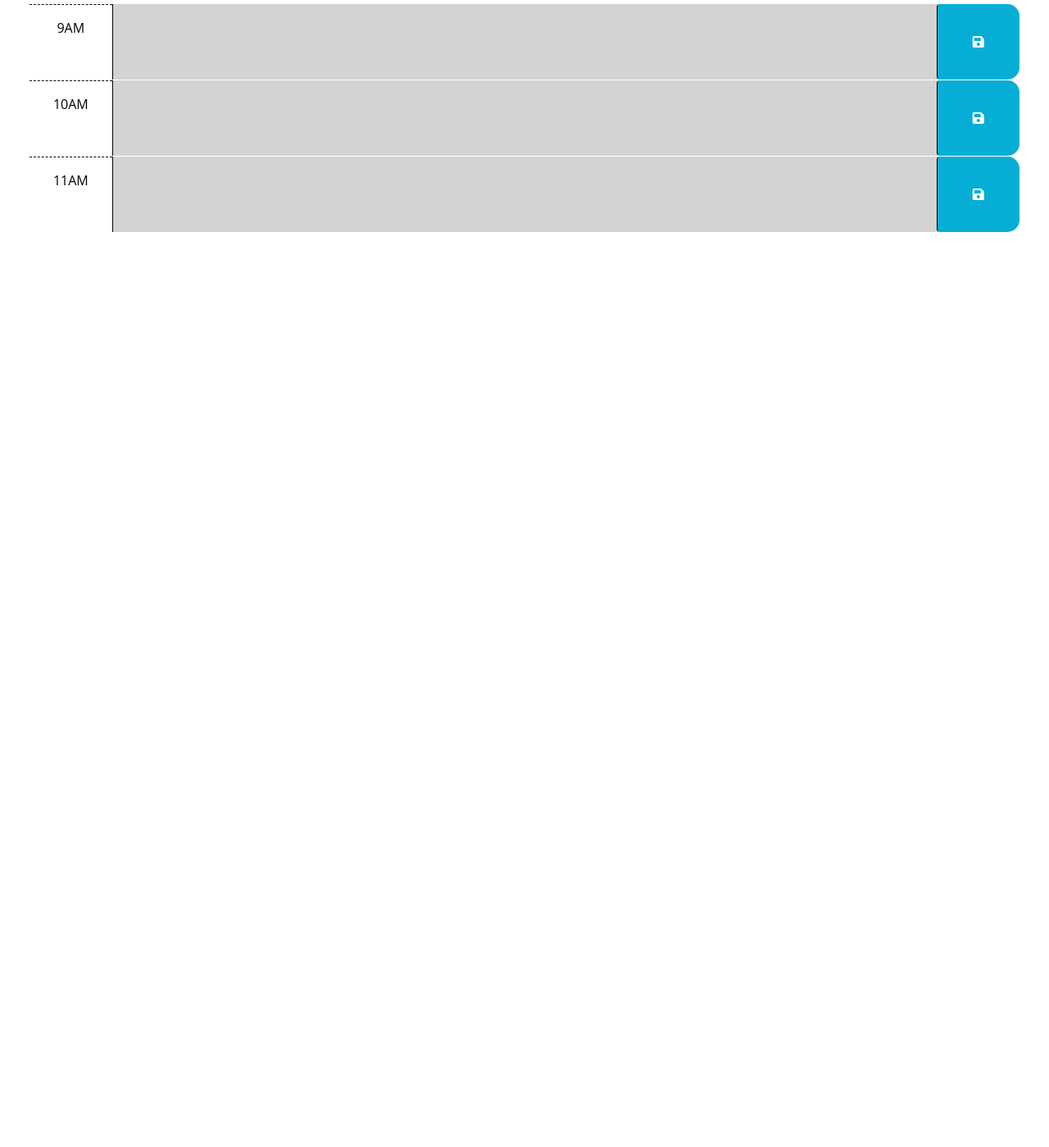
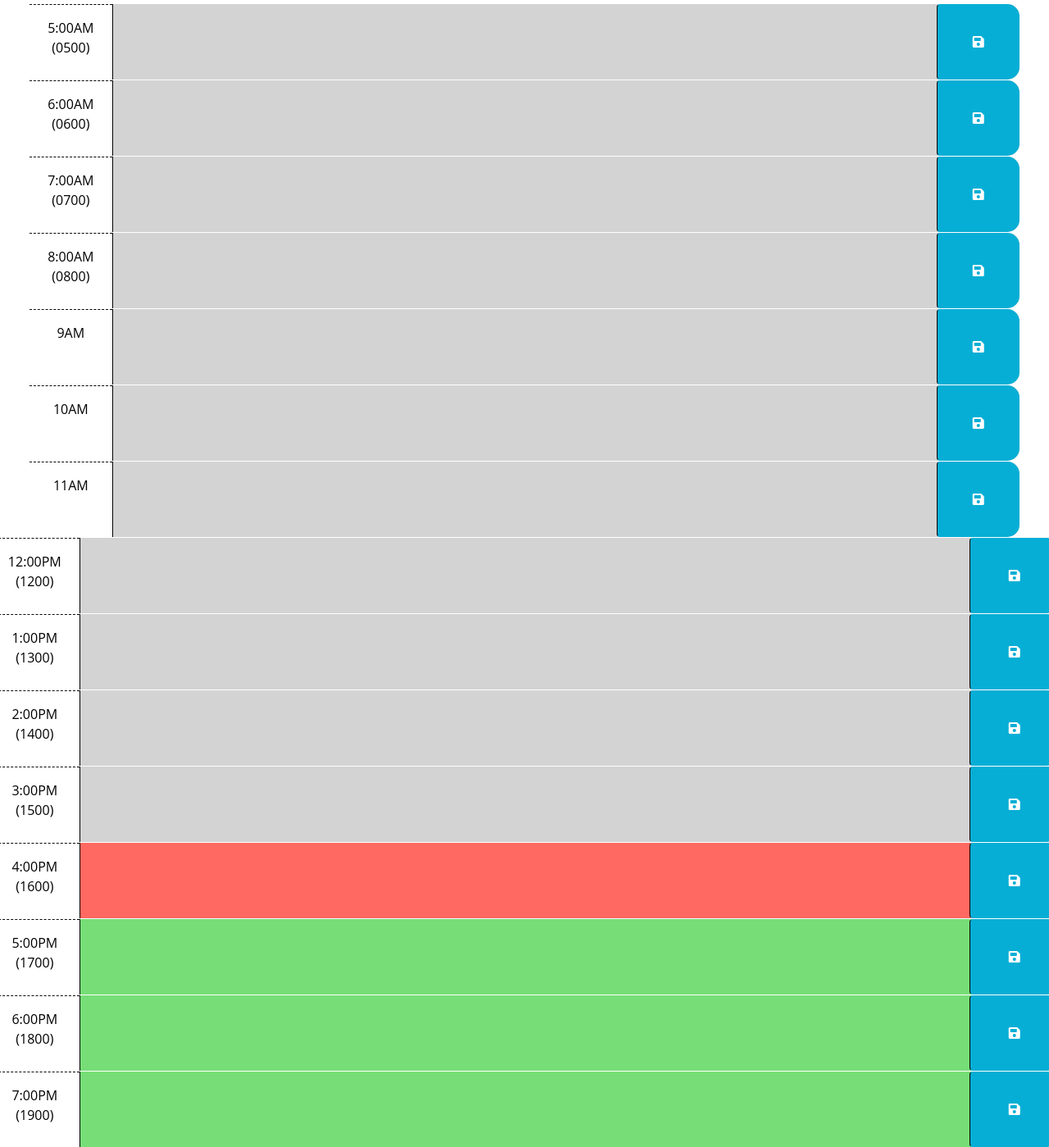
Before and after one commit to olivianit/work-day-planner, a plain HTML site: page Develop/index.html in a window 1280 px wide. Shown: the part 293-1692 px from the top of the page at 82% size. Before the commit the page ends 800 px from the top, so only its background shows below. Drawn offline with nearby package versions, Linux system fonts and the light colour scheme.

Commit message:
row time block

```diff
--- a/Develop/index.html
+++ b/Develop/index.html
@@ -25,11 +25,13 @@
   </head>
 
   <body>
-    <header class="p-5 mb-4">
+    <header class="p-5 mb-4 text-center header-style">
       <h1 class="display-3">Work Day Scheduler</h1>
       <p class="lead">A simple calendar app for scheduling your work day</p>
       <p id="currentDay" class="lead"></p>
     </header>
+
+
     <div class="container-fluid px-5">
       <!-- Use class for "past", "present", and "future" to apply styles to the
         time-block divs accordingly. The javascript will need to do this by
@@ -40,6 +42,37 @@
         in the finished product. Remember to delete this comment once the
         code is implemented.
         -->
+        <div id="hour-5" class="row time-block">
+          <div class="col-2 col-md-1 hour text-center py-3">5:00AM (0500)</div>
+          <textarea class="col-8 col-md-10 description" rows="3"> </textarea>
+          <button class="btn saveBtn col-2 col-md-1" aria-label="save">
+            <i class="fas fa-save" aria-hidden="true"></i>
+          </button>
+        </div>
+
+        <div id="hour-6" class="row time-block">
+          <div class="col-2 col-md-1 hour text-center py-3">6:00AM (0600)</div>
+          <textarea class="col-8 col-md-10 description" rows="3"> </textarea>
+          <button class="btn saveBtn col-2 col-md-1" aria-label="save">
+            <i class="fas fa-save" aria-hidden="true"></i>
+          </button>
+        </div>
+
+        <div id="hour-7" class="row time-block">
+          <div class="col-2 col-md-1 hour text-center py-3">7:00AM (0700)</div>
+          <textarea class="col-8 col-md-10 description" rows="3"> </textarea>
+          <button class="btn saveBtn col-2 col-md-1" aria-label="save">
+            <i class="fas fa-save" aria-hidden="true"></i>
+          </button>
+        </div>
+
+        <div id="hour-8" class="row time-block">
+          <div class="col-2 col-md-1 hour text-center py-3">8:00AM (0800)</div>
+          <textarea class="col-8 col-md-10 description" rows="3"> </textarea>
+          <button class="btn saveBtn col-2 col-md-1" aria-label="save">
+            <i class="fas fa-save" aria-hidden="true"></i>
+          </button>
+        </div>
 
       <!-- Example of a past time block. The "past" class adds a gray background color. -->
       <div id="hour-9" class="row time-block past">
@@ -74,6 +107,79 @@
     integrity="sha256-iu/zLUB+QgISXBLCW/mcDi/rnf4m4uEDO0wauy76x7U="
     crossorigin="anonymous"></script>
 
+    <div id="hour-12" class="row time-block">
+      <div class="col-2 col-md-1 hour text-center py-3">12:00PM (1200)</div>
+      <textarea class="col-8 col-md-10 description" rows="3"> </textarea>
+      <button class="btn saveBtn col-2 col-md-1" aria-label="save">
+        <i class="fas fa-save" aria-hidden="true"></i>
+      </button>
+    </div>
+
+    <div id="hour-13" class="row time-block">
+      <div class="col-2 col-md-1 hour text-center py-3">1:00PM (1300)</div>
+      <textarea class="col-8 col-md-10 description" rows="3"> </textarea>
+      <button class="btn saveBtn col-2 col-md-1" aria-label="save">
+        <i class="fas fa-save" aria-hidden="true"></i>
+      </button>
+    </div>
+
+    <div id="hour-14" class="row time-block">
+      <div class="col-2 col-md-1 hour text-center py-3">2:00PM (1400)</div>
+      <textarea class="col-8 col-md-10 description" rows="3"> </textarea>
+      <button class="btn saveBtn col-2 col-md-1" aria-label="save">
+        <i class="fas fa-save" aria-hidden="true"></i>
+      </button>
+    </div>
+
+    <div id="hour-15" class="row time-block">
+      <div class="col-2 col-md-1 hour text-center py-3">3:00PM (1500)</div>
+      <textarea class="col-8 col-md-10 description" rows="3"> </textarea>
+      <button class="btn saveBtn col-2 col-md-1" aria-label="save">
+        <i class="fas fa-save" aria-hidden="true"></i>
+      </button>
+    </div>
+
+    <div id="hour-16" class="row time-block">
+      <div class="col-2 col-md-1 hour text-center py-3">4:00PM (1600)</div>
+      <textarea class="col-8 col-md-10 description" rows="3"> </textarea>
+      <button class="btn saveBtn col-2 col-md-1" aria-label="save">
+        <i class="fas fa-save" aria-hidden="true"></i>
+      </button>
+    </div>
+
+    <div id="hour-17" class="row time-block">
+      <div class="col-2 col-md-1 hour text-center py-3">5:00PM (1700)</div>
+      <textarea class="col-8 col-md-10 description" rows="3"> </textarea>
+      <button class="btn saveBtn col-2 col-md-1" aria-label="save">
+        <i class="fas fa-save" aria-hidden="true"></i>
+      </button>
+    </div>
+
+    <div id="hour-18" class="row time-block">
+      <div class="col-2 col-md-1 hour text-center py-3">6:00PM (1800)</div>
+      <textarea class="col-8 col-md-10 description" rows="3"> </textarea>
+      <button class="btn saveBtn col-2 col-md-1" aria-label="save">
+        <i class="fas fa-save" aria-hidden="true"></i>
+      </button>
+    </div>
+
+    <div id="hour-19" class="row time-block">
+      <div class="col-2 col-md-1 hour text-center py-3">7:00PM (1900)</div>
+      <textarea class="col-8 col-md-10 description" rows="3"> </textarea>
+      <button class="btn saveBtn col-2 col-md-1" aria-label="save">
+        <i class="fas fa-save" aria-hidden="true"></i>
+      </button>
+    </div>
+
+
+    <script src="https://cdnjs.cloudflare.com/ajax/libs/jquery/3.2.1/jquery.min.js"></script>
+    <script src="https://cdn.jsdelivr.net/npm/dayjs@1.11.3/dayjs.min.js"
+    integrity="sha256-iu/zLUB+QgISXBLCW/mcDi/rnf4m4uEDO0wauy76x7U="
+    crossorigin="anonymous"></script>
+
+    <script src="./assets/script.js"></script>
+  </body>
+</html>
 
     <script src="script.js"></script>
   </body>
```
